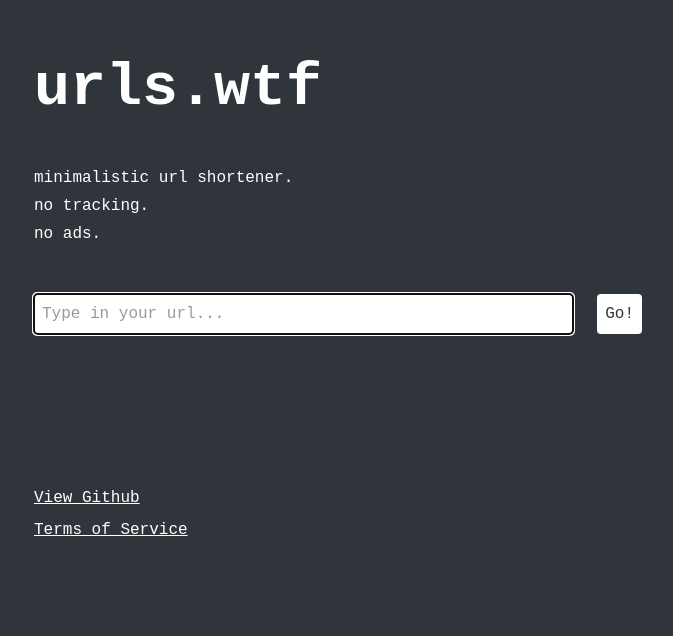
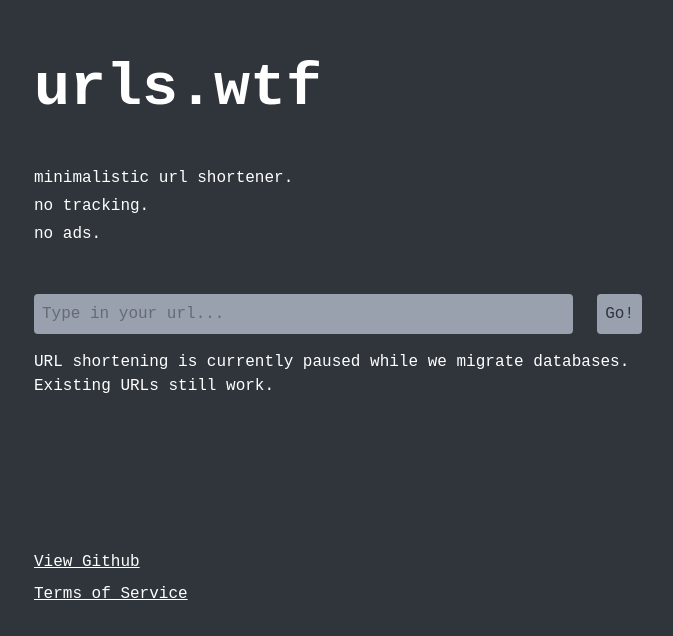
Before and after one commit to jfranciscosousa/urls.wtf, a SvelteKit app: page / in a window 1280 px wide. Shown: the part 102-738 px from the top of the page, without its empty margins (302-975 px from the left). Built offline with nearby package versions, Linux system fonts and the light colour scheme; no server answers; what fauna would draw is missing.

Commit message:
Disable URL creation temporarily

```diff
--- a/src/routes/+page.server.ts
+++ b/src/routes/+page.server.ts
@@ -13,6 +13,7 @@ export const load: PageServerLoad = async ({ setHeaders }) => {
 export const actions: Actions = {
   default: async ({ request }) => {
     try {
+      throw new Error("disabled");
       const formData = await request.formData();
       const hashedUrl = await createUrl(formData.get("url") as string);
       const origin = request.headers.get("origin");
--- a/src/routes/+page.svelte
+++ b/src/routes/+page.svelte
@@ -32,12 +32,15 @@
       name="url"
       placeholder="Type in your url..."
       aria-label="Enter an URL to shorten"
-      class="p-2 w-full rounded-sm bg-white"
+      class="p-2 w-full rounded-sm bg-gray-400"
       autofocus
+      disabled
     />
 
-    <button class="bg-white p-2 rounded-sm h-full" type="submit"> Go! </button>
+    <button class=" p-2 rounded-sm h-full bg-gray-400" type="submit" disabled>Go!</button>
   </form>
+
+  <p class="mt-4">URL shortening is currently paused while we migrate databases. Existing URLs still work.</p>
 
   <div class="mt-6">
     <div class="h-8">
```
